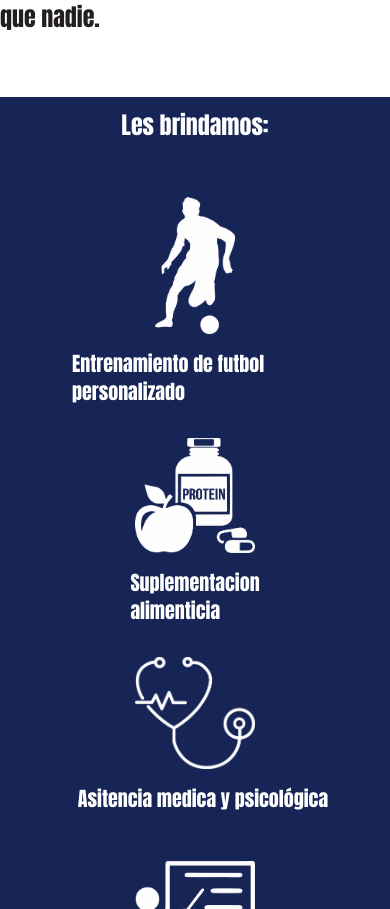
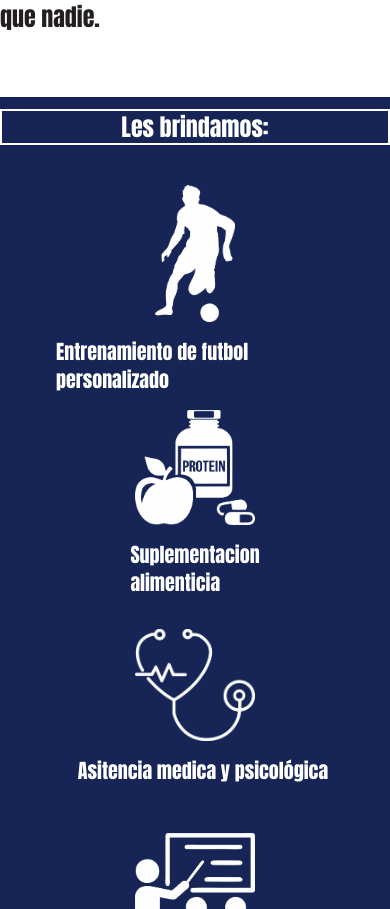
Before and after one commit to MrSek18/ong_frontend_production, a React (Vite) app: page / in a window 390 px wide. Shown: the part 1195-2104 px from the top of the page. Built offline with nearby package versions, Linux system fonts and the light colour scheme.

Commit message:
responsive design

```diff
--- a/src/components/HeroAlienta.jsx
+++ b/src/components/HeroAlienta.jsx
@@ -138,11 +138,11 @@ export default function HeroAlienta() {
         className="relative w-full h-auto flex flex-col lg:flex-row justify-between items-center mt-10 ">
             {/* contendio sec 1 */}
             <div className="w-full lg:w-[65%] h-full lg:absolute lg:left-0 lg:top-0 bg-blue-950 clip-inverted-flag ">
-              <h1 className="text-white text-center lg:text-left text-2xl mt-3">Les brindamos:</h1>
-              <div className="flex flex-col w-full h-full items-center justify-center gap-4   p-10 ">
+              <h1 className="text-white text-center lg:text-left text-2xl mt-3 border-2">Les brindamos:</h1>
+              <div className="flex flex-col w-full h-full items-center justify-center gap-4 p-10 ">
                 {/* Fila superior */}
                 <div className="flex flex-col sm:flex-row w-full md:w-full h-auto gap-4  ">
-                  <div className="flex flex-col sm:flex-row w-full lg:w-1/2 items-center justify-left p-4 gap-4 md-gap-0">
+                  <div className="flex flex-col sm:flex-row w-full lg:w-1/2 items-center justify-left gap-4 md-gap-0">
                     <img src={icono1} alt="" className="w-20 h-auto" />
                     <p className="text-white ml-4 text-left text-xl">
                       Entrenamiento de futbol personalizado
```
